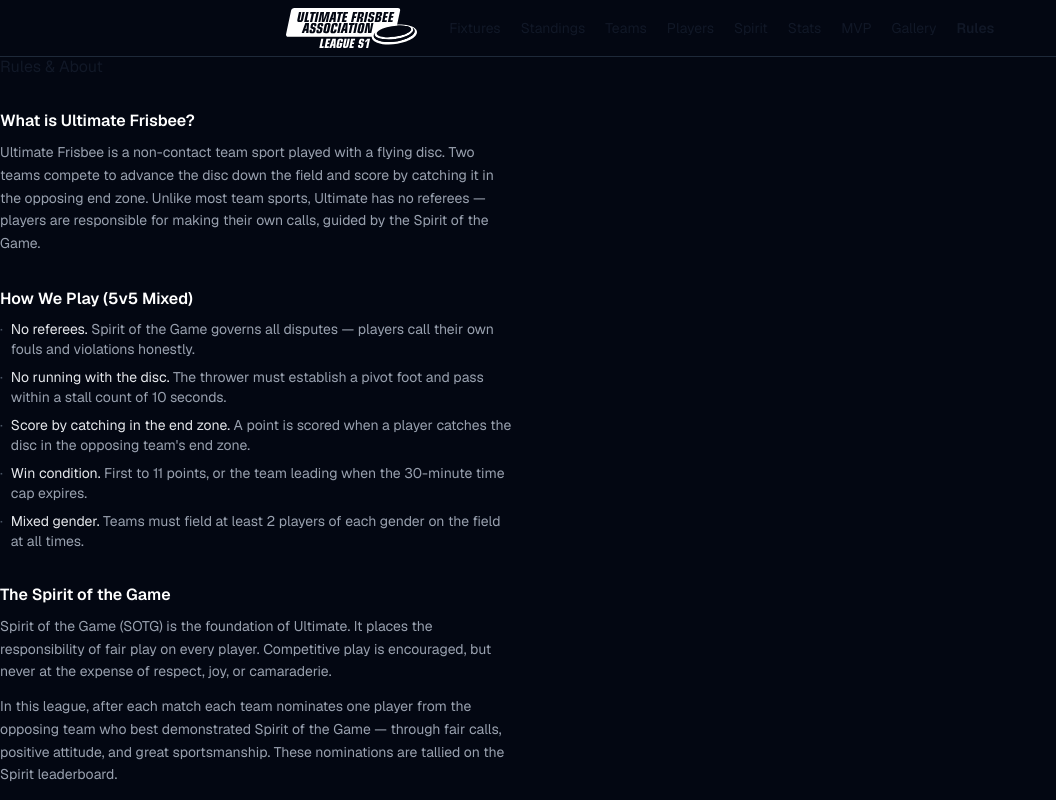
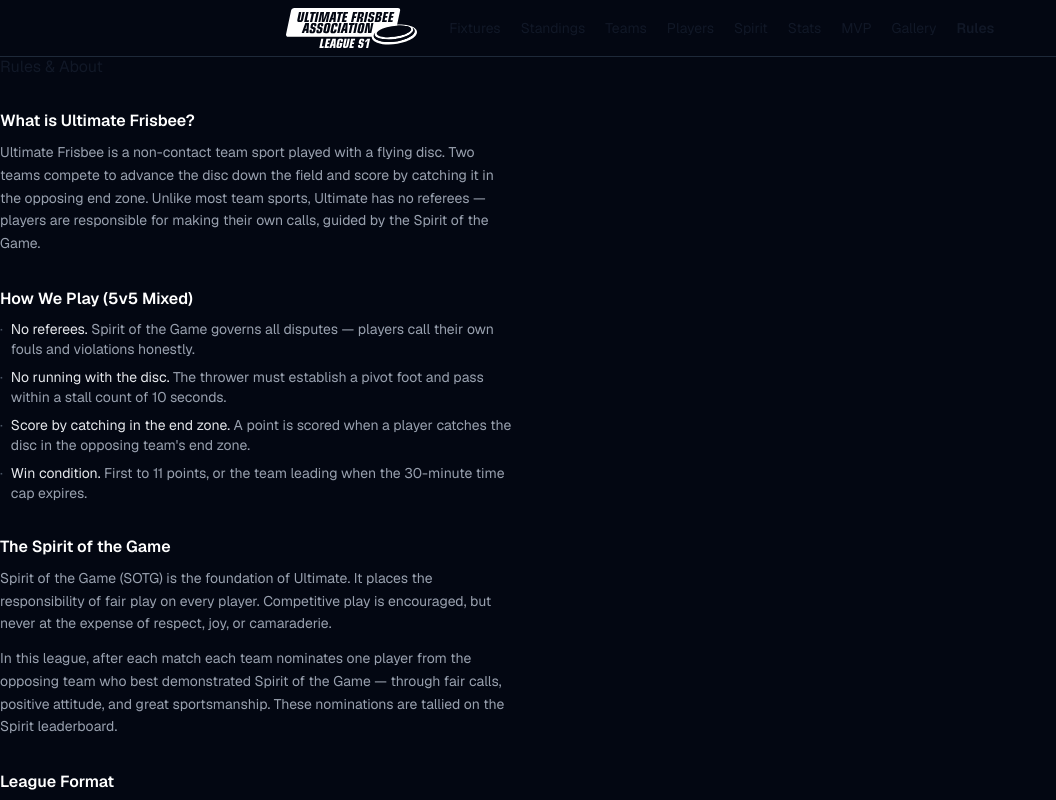
Before and after one commit to ammmsl/frisbee.mv, a Next.js app: page /league/rules in a window 1280 px wide. Shown: the top 800 px of the page, without its empty margins (0-1056 px from the left). Built offline with nearby package versions, Linux system fonts and the light colour scheme.

Commit message:
Remove rule in rules page. Re: Gender

```diff
--- a/app/league/rules/page.tsx
+++ b/app/league/rules/page.tsx
@@ -38,10 +38,6 @@ export default function RulesPage() {
             <li className="flex gap-2">
               <span className="text-gray-600 shrink-0">·</span>
               <span><span className="text-gray-200">Win condition.</span> First to 11 points, or the team leading when the 30-minute time cap expires.</span>
-            </li>
-            <li className="flex gap-2">
-              <span className="text-gray-600 shrink-0">·</span>
-              <span><span className="text-gray-200">Mixed gender.</span> Teams must field at least 2 players of each gender on the field at all times.</span>
             </li>
           </ul>
         </section>
```
